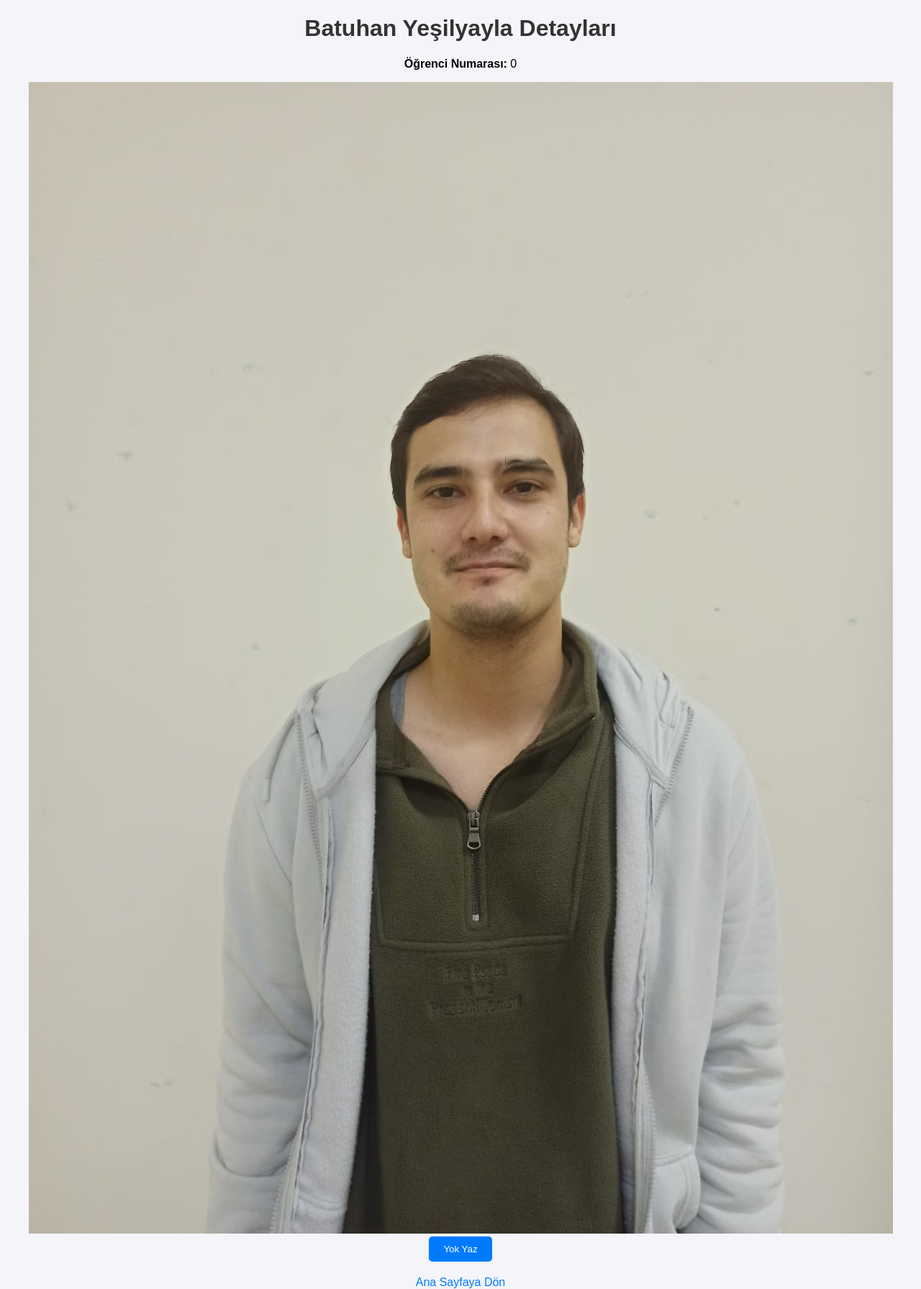
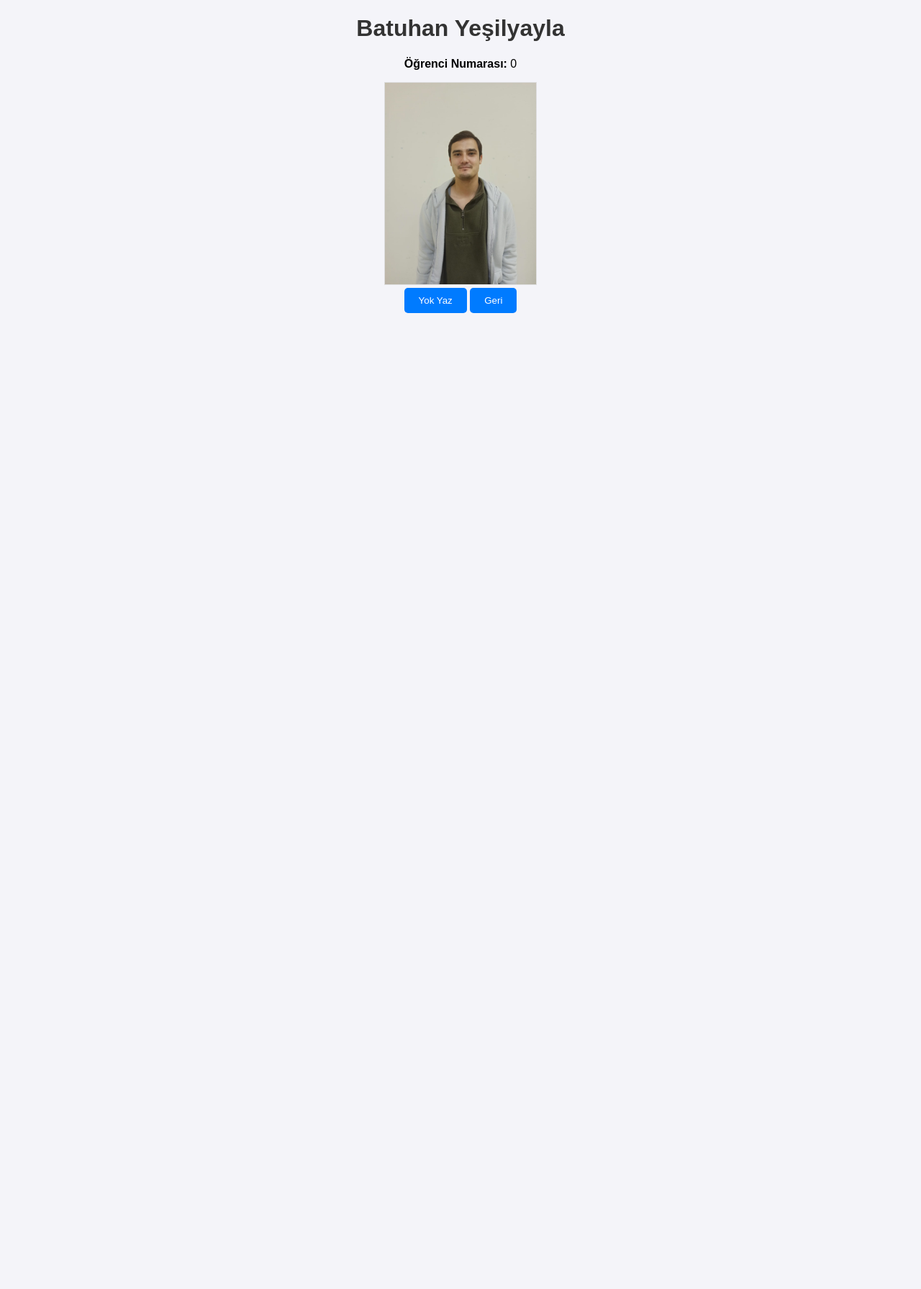
Before and after one commit to GokceSoylu/attendance_app, a Flask app: page /student/1 in a window 1280 px wide. Shown: the whole page at 72% size. After the commit the page ends 435 px from the top, so only its background shows below. Run offline with Flask 3, Linux system fonts and the light colour scheme; data comes from the database, SQL or seed files in the repository.

Commit message:
link hatası düzeltildi - geri butonu eklendi

```diff
--- a/templates/student_detail.html
+++ b/templates/student_detail.html
@@ -9,12 +9,19 @@
 </head>
 
 <body>
-    <h1>{{ student[1] }} Detayları</h1>
+    <h1>{{ student[1] }} </h1>
     <p><strong>Öğrenci Numarası:</strong> {{ student[2] }}</p>
-    <img src="{{ url_for('static', filename=student['image_path']) }}" alt="Öğrenci Resmi">
+    <img src="{{ request.host_url }}{{ student['image_path'] }}" alt="Öğrenci Resmi"
+        style="width: 210px; height: 280px; object-fit: cover; border: 1px solid #ddd;">
     <br>
     <button onclick="updateAttendance('{{ student[0] }}', 'mark-absent')">Yok Yaz</button>
-    <a href="/">Ana Sayfaya Dön</a>
+    <button onclick="goBack()">Geri</button>
+
+    <script>
+        function goBack() {
+            window.history.back();
+        }
+    </script>
 </body>
 
 </html>
```
Also changed, not shown: 1 other file.
